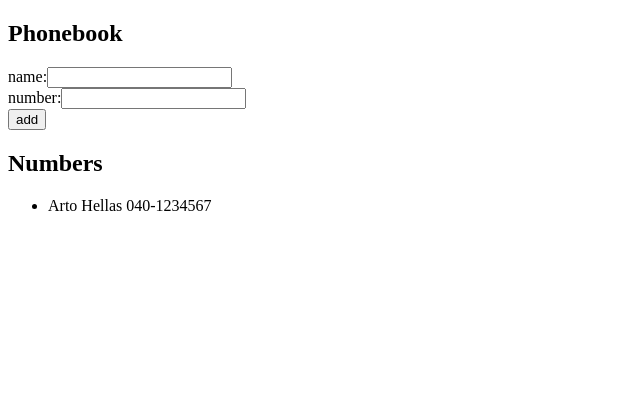
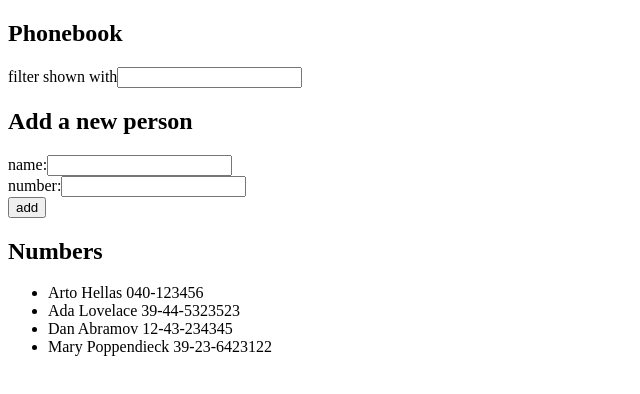
Before and after one commit to des-ant/2021_Full_Stack_Open, a React (Create React App) app in the folder part2/phonebook/: page / in a window 1280 px wide. Shown: the top 394 px of the page, without its empty margins (0-640 px from the left). Built offline with nearby package versions, Linux system fonts and the light colour scheme.

Commit message:
Implemented search field to filter list of people by name -ex2.9

```diff
--- a/part2/phonebook/src/App.js
+++ b/part2/phonebook/src/App.js
@@ -2,13 +2,14 @@
 
 const App = () => {
   const [ persons, setPersons ] = useState([
-    {
-      name: 'Arto Hellas',
-      number: '040-1234567',
-    }
+    { name: 'Arto Hellas', number: '040-123456', id: 1 },
+    { name: 'Ada Lovelace', number: '39-44-5323523', id: 2 },
+    { name: 'Dan Abramov', number: '12-43-234345', id: 3 },
+    { name: 'Mary Poppendieck', number: '39-23-6423122', id: 4 }
   ]);
   const [ newName, setNewName ] = useState('');
   const [ newNumber, setNewNumber ] = useState('');
+  const [ searchField, setSearchField ] = useState('');
 
   const addPerson = (event) => {
     // Prevent page reload
@@ -22,6 +23,7 @@
     const personObject = {
       name: newName,
       number: newNumber,
+      id: persons.length + 1,
     };
     // Add person to persons list without mutating list
     setPersons(persons.concat(personObject));
@@ -40,9 +42,30 @@
     setNewNumber(event.target.value);
   }
 
+  const handleSearchFieldChange = (event) => {
+    // Update field value when typing in field
+    setSearchField(event.target.value);
+  }
+
+  // If text present in search field,
+  // Use text to filter names (case-insensitive)
+  // Else if no text present, show all people
+  const peopleToShow = (searchField.length > 0)
+    ? persons.filter(person => person.name.toUpperCase().
+      includes(searchField.toUpperCase()))
+    : persons;
+
   return (
     <div>
       <h2>Phonebook</h2>
+      <div>
+        filter shown with
+        <input
+          value={searchField}
+          onChange={handleSearchFieldChange}
+        />
+      </div>
+      <h2>Add a new person</h2>
       <form onSubmit={addPerson}>
         <div>
           name:
@@ -64,8 +87,8 @@
       </form>
       <h2>Numbers</h2>
       <ul>
-        {persons.map(person =>
-          <li>{person.name} {person.number}</li>
+        {peopleToShow.map(person =>
+          <li key={person.id}>{person.name} {person.number}</li>
         )}
       </ul>
     </div>
```
